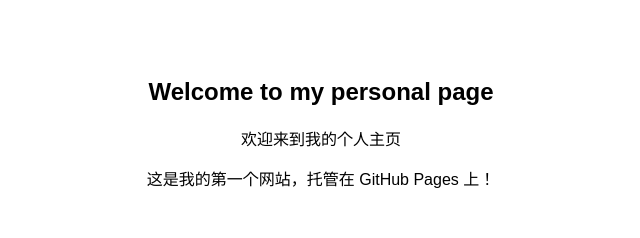
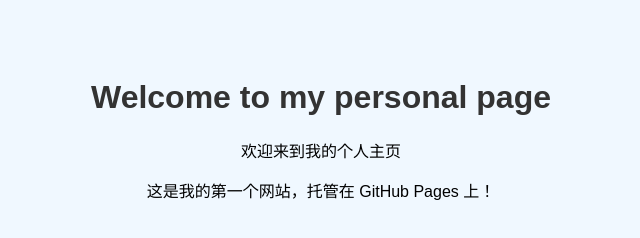
Before and after one commit to QWERTW123/QWERTW.github.io, a plain HTML site: page index.html in a window 1280 px wide. Shown: the whole page, without its empty margins (319-959 px from the left). Drawn offline with Linux system fonts and the light colour scheme.

Commit message:
Update index.html

```diff
--- a/index.html
+++ b/index.html
@@ -1,12 +1,13 @@
 <!DOCTYPE html>
 <html>
 <head>
-    <title>我的个人主页</title>
+    <title>My personal page</title>
     <style>
         body {
             font-family: Arial, sans-serif;
             text-align: center;
             padding: 50px;
+            background-color: #f0f8ff;
         }
         h1 {
             color: #333;
@@ -18,7 +19,7 @@
     </style>
 </head>
 <body>
-    <h2>Welcome to my personal page</h2>
+    <h1>Welcome to my personal page</h1>
     <p>欢迎来到我的个人主页</p>
     <p>这是我的第一个网站，托管在 GitHub Pages 上！</p>
     <!-- 你可以在这里添加更多内容，比如你的简介、项目链接等 -->
```
